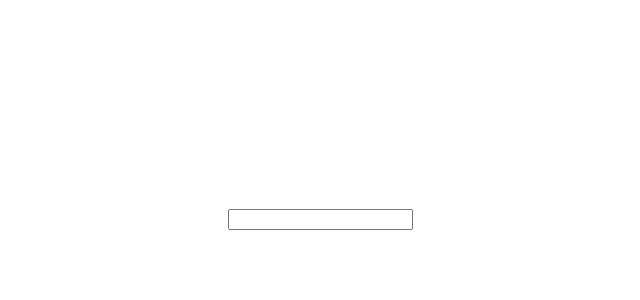
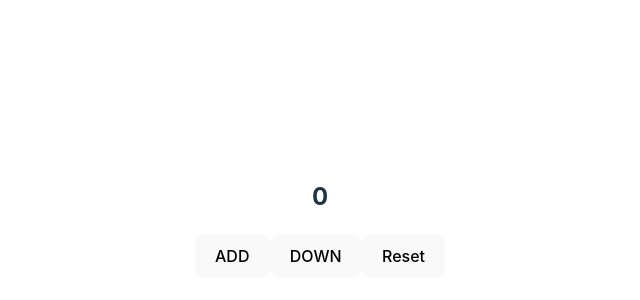
Before and after one commit to marcinicola/react, a React (Vite) app: page / in a window 1280 px wide. Shown: the part 182-482 px from the top of the page, without its empty margins (320-960 px from the left). Built offline with nearby package versions, Linux system fonts and the light colour scheme.

Commit message:
Esercizio 52

```diff
--- a/src/App.jsx
+++ b/src/App.jsx
@@ -1,14 +1,12 @@
-import './App.css'
-import { FocusAbleInput } from './FocusAbleInput'
+import "./App.css";
+import { Counter } from "./Counter";
 
 function App() {
-
-
   return (
     <>
-     <FocusAbleInput />
+      <Counter />
     </>
-  )
+  );
 }
 
-export default App
+export default App;
--- /dev/null
+++ b/src/Counter.jsx
@@ -0,0 +1,43 @@
+import { useEffect, useRef, useState } from "react";
+
+export function Counter({ initialValue = 0 }) {
+  const [counter, setCounter] = useState(initialValue);
+  const _prevRef = useRef(initialValue);
+  const directionRef = useRef("");
+
+  useEffect(() => {
+    let newDirection;
+    if (counter > _prevRef.current) {
+      newDirection = "up";
+    } else if (counter < _prevRef.current) {
+      newDirection = "down";
+    } else {
+      newDirection = "";
+    }
+
+    if (newDirection !== directionRef.current) {
+      directionRef.current = newDirection;
+      console.log(directionRef.current);
+    }
+    _prevRef.current = counter;
+  }, [counter]);
+
+  function handleIncrementCounter() {
+    setCounter((c) => c + 1);
+  }
+  function handleDecrementCounter() {
+    setCounter((c) => c - 1);
+  }
+  function resetCounter() {
+    setCounter((c) => initialValue);
+  }
+
+  return (
+    <div>
+      <h2>{counter}</h2>
+      <button onClick={handleIncrementCounter}>ADD</button>
+      <button onClick={handleDecrementCounter}>DOWN</button>
+      <button onClick={resetCounter}>Reset</button>
+    </div>
+  );
+}
--- a/src/FocusAbleInput.jsx
+++ /dev/null
@@ -1,14 +0,0 @@
-import { useRef } from "react";
-import { useEffect } from "react";
-
-export function FocusAbleInput() {
-  const _isMounted = useRef(false);
-
-  useEffect(() => {
-    if (!_isMounted.current) {
-      console.log("Is Mounted")
-      _isMounted.current= true
-    }
-  }, []);
-  return <input type="text" />;
-}
```
